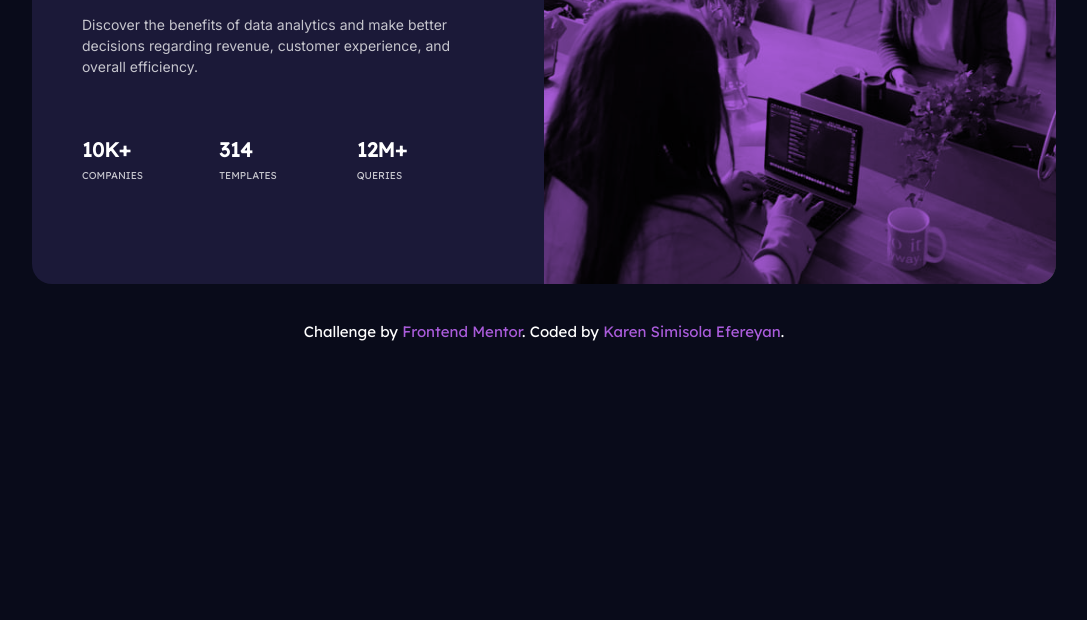
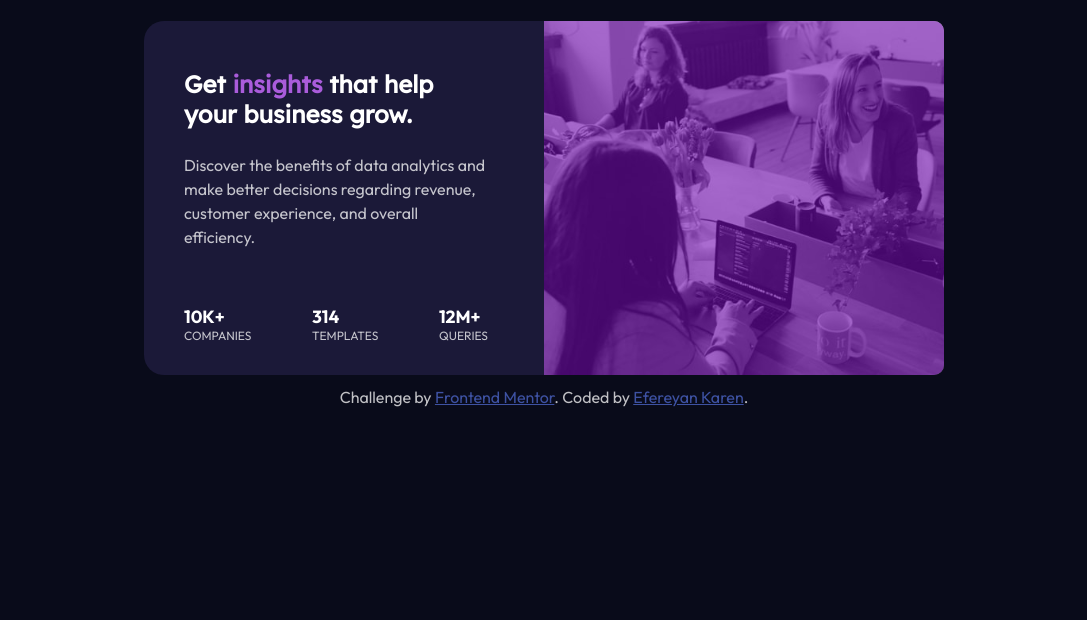
Before and after one commit to karenefereyan/stats-preview, a plain HTML site: page index.html in a window 1280 px wide. Shown: the part 180-800 px from the top of the page, without its empty margins (96-1183 px from the left). Drawn offline with nearby package versions, Linux system fonts and the light colour scheme.

Commit message:
Updated files to remove conflict

```diff
--- a/css/styles.css
+++ b/css/styles.css
@@ -1,20 +1,6 @@
-@import url('https://fonts.googleapis.com/css2?family=Inter:wght@400;700&display=swap');
-@import url('https://fonts.googleapis.com/css2?family=Lexend+Deca&display=swap');
+@import url('https://fonts.googleapis.com/css2?family=Inter:wght@400;700&family=Outfit:wght@400;700&display=swap');
+@import url('https://fonts.googleapis.com/css2?family=Inter:wght@400;700&family=Lexend+Deca&family=Outfit:wght@400;700&display=swap');
 
-
-:root{
-    --main-bg: hsl(233, 47%, 7%);
-    --card-bg: hsl(244, 38%, 16%);
-    --accent:hsl(277, 64%, 61%);
-    --main-heading-stats-color:hsl(0, 0%, 100%);
-    --main-paragraph-color:hsl(0, 0%, 100%, 0.75);
-    --stats-heading-color:hsla(0,0%, 100%, 0.6);
-}
-
-a{
-    text-decoration: none;
-    color: var(--accent);
-}
 
 *{
     margin: 0;
@@ -22,151 +8,154 @@ a{
     box-sizing: border-box;
 }
 
-body{
-    background-color: var(--main-bg);
-    font-family: 'Lexend Deca', sans-serif;
-    color: #fff;
-    font-size: 15px;
+html{
+    font-size: 16px;
 }
 
-.content-container{
-    width: 80%;
-    margin: 2.5em auto;
-    display: flex;
+:root{
+
+--main-background: hsl(233, 47%, 7%);
+--card-background: hsl(244, 38%, 16%);
+--accent-color: hsl(277, 64%, 61%);
+--heading-stats: hsl(0, 0%, 100%);
+--main-paragraph: hsla(0, 0%, 100%, 0.75);
+--stat-headings: hsla(0, 0%, 100%, 0.6);
+
 }
 
-.text-content{
-    max-width: 50%;
-    height: auto;
+img{
+    max-width: 100%;
+}
+
+body{
+    font-family: "Outfit", sans-serif;
+    background-color: var(--main-background);
+    color: var(--main-paragraph);
+    text-align: center;
+}
+
+.container{
+    background-color: var(--card-background);
+    border-radius:0 0 10px 10px;
+    max-width: 100%;
+    margin:2.5rem 2rem;
+}
+
+.card-image{
+    background: url("../images/image-header-mobile.jpg")
+    no-repeat center/cover;
+    height: 300px;
+    border-radius: 10px 10px 0 0;
+}
+
+.card-image .overlay{
+    background: hsl(277, 88%, 37%);
+    height: 300px;
+    opacity: .60;
+    border-radius: 10px 10px 0 0;
+}
+
+.card-image img{
+    border-radius: 10px 10px 0 0;
+}
+
+.card-content{
+    padding: 1.5rem 2rem;
+}
+
+h1{
+    color: var(--heading-stats);
+    font-family: "Lexend Deca", sans-serif;
+    font-weight: 700;
+}
+
+.insights{
+    color: var(--accent-color);
+}
+
+p{
+    color: var(--main-paragraph);
+    margin-top: 1.5rem;
+    line-height: 1.5rem;
+}
+
+.stats{
+    color: var(--stat-headings);
 }
 
 ul{
-    list-style: none;
-    margin: 0;
+    list-style-type: none;
+    display: flex;
+    justify-content: space-between;
+    flex-direction: column;
+    align-items: center;
 }
 
-h1, p{
-    margin: 0;
+ul li{
+    margin-top: 1.5rem;
+    text-transform: uppercase;
+    font-size: .75rem;
 }
 
-.highlight{
-    color: var(--accent);
+ul li span{
+    display: block;
+    color: var(--heading-stats) !important;
+    font-weight: 700;
+    font-size: 1.1rem;
 }
 
-.on-mobile{
-    display: none;
-}
+.attribution {
+    font-size: 1rem;
+    text-align: center;
+    margin:.75rem 1rem;
+ }
 
-.text-content{
-    background-color:var(--card-bg);
-    padding: 50px;
-    border-radius: 20px 0 0 20px;
-}
+.attribution a { color: hsl(228, 45%, 44%); }
 
-.text-content ul{
-    display: grid;
-    grid-template-columns: repeat(3, 1fr);
-    margin-top: 4em;
-}
+@media screen and (min-width:768px){
 
-.text-content li{
-    display: flex;
-    flex-direction: column;
-    justify-content: center;
-    text-transform: uppercase;
-    font-size: 10px;
-    color: var(--main-paragraph-color);
-    font-weight: 400;
-}
-
-.text-content p{
-    color:var(--main-paragraph-color);
-    line-height: 1.5em;
-    font-size: 14px;
-    font-family: 'Inter', sans-serif;
-}
-
-.stats-heading{
-    color: var(--main-heading-stats-color);
-    font-weight: bold;
-    font-size: 20px;
-    margin-bottom: 7px;
-}
-
-.text-content h1,
-.text-content p{
-    margin-bottom: 1em;
-}
-
-.image-content{
-    max-width: 50%;
-    position: relative;
-}
-
-.image-content img{
-    max-width: 100%;
-    height: 100%;
-    border-radius: 0 20px 20px 0;
-}
-
-.overlay{
-    position: absolute;
-    top: 0px;
-    left: 0px;
-    width: 100%;
-    height: 100%;
-    border-radius: 0 20px 20px 0;
-    background-color: var(--accent);
-    mix-blend-mode:multiply;
-}
-
-.attribution{
-   text-align: center;
-   margin-bottom: 1em;
-}
-
-@media only screen and (max-width:768px){
-    .on-mobile{
-        display: block;
+    body{
+        display: flex;
+        flex-direction: column;
+        justify-content: center;
+        align-items: center;
+        height: 100vh;
     }
 
-    .on-desktop{
-        display: none;
+    .container{
+        display: flex;
+        margin: 0 auto;
+        flex-direction: row-reverse;
+        width: 800px;
+        border-radius: 20px;
     }
 
-    .content-container{
-        flex-direction: column-reverse;
+    .card-image{
+        background: url("../images/image-header-desktop.jpg")
+        no-repeat center/cover;
+        height: auto;
+        border-radius: 0 10px 10px 0;
+        width: 50%;
     }
 
-    .text-content{
-        max-width: 100%;
-        text-align: center;
-        padding: 50px 20px;
-        border-radius: 0 0 20px 20px;
+    .card-image .overlay{
+        background: hsl(277, 88%, 37%);
+       height: 100%;
+        opacity: .60;
+        border-radius: 0 10px 10px 0;
+
     }
 
-    .text-content p{
-        font-size: 1em;
+    .card-content{
+        text-align: left;
+        padding: 3rem 3.5rem 0 2.5rem;
+        width: 50%;
     }
 
-    .text-content ul{
+    .card-content ul{
         display: flex;
-        flex-direction: column;
-    }
-
-    .text-content li{
-        margin-bottom: 2.5em;
-    }
-
-    .image-content{
-        max-width: 100%;
-    }
-
-    .image-content img{
-        width: 100%;
-        border-radius: 20px 20px 0 0;
-    }
-    .overlay{
-        border-radius: 20px 20px 0 0;
+        justify-content: space-between;
+        flex-direction:row;
+        margin: 2rem 0;
     }
 }
--- a/index.html
+++ b/index.html
@@ -1,49 +1,37 @@
-
 <!DOCTYPE html>
 <html lang="en">
 <head>
   <meta charset="UTF-8">
   <meta name="viewport" content="width=device-width, initial-scale=1.0"> <!-- displays site properly based on user's device -->
-  <meta name="author" content="Karen Simsisola Efereyan">
-  <meta name = "description" content = "Stats preview card component is a simple
-  challenge from frontendmentor. It aims to test my knowledge of responsiveness and
-  effective layout arrangement for building websites and web applications">
-  <meta name = "keywords" content = "stats preview component, frontendmentor stats preview
-  challenge, frontendmentor challenge, web design, web development, html site,
-  css site, karen efereyan frontendmentor, frontendmentor challenge karen efereyan">
+
   <link rel="icon" type="image/png" sizes="32x32" href="./images/favicon-32x32.png">
+
   <title>Frontend Mentor | Stats preview card component</title>
-  <link
-    rel="stylesheet"
-    href="https://cdnjs.cloudflare.com/ajax/libs/animate.css/4.1.1/animate.min.css"
-  />
-  <link rel="stylesheet" href="css/styles.css">
+  <link rel="stylesheet" href="./css/styles.css">
 </head>
 <body>
 
-    <div class="content-container">
-        <div class="text-content">
-            <h1 class="animate__animated animate__backInDown"> Get <span class="highlight">insights</span> that help your business grow.</h1>
-            <p class="animate__animated animate__bounce">Discover the benefits of data analytics and make better decisions regarding revenue, customer
-                experience, and overall efficiency.
-            </p>
-            <ul>
-                <li><span class="stats-heading">10k+</span>companies</li>
-                <li><span class="stats-heading">314</span> templates</li>
-                <li><span class="stats-heading">12m+ </span>queries</li>
-            </ul>
-        </div>
-        <div class="image-content">
-            <img src="./images/image-header-desktop.jpg" alt="desktop heaedr image" class="on-desktop" />
-            <img src="./images/image-header-mobile.jpg" alt="mbile header image" class="on-mobile" />
-            <div class="overlay"></div>
-        </div>
+  <section class="container">
+    <div class="card-image">
+      <div class="overlay">
+      </div>
     </div>
 
-    <div class="attribution">
+    <div class="card-content">
+      <h1>Get <span class="insights">insights </span>that help your business grow.</h1>
+      <p> Discover the benefits of data analytics and make better decisions regarding revenue, customer
+        experience, and overall efficiency.</p>
+        <ul>
+          <li><span class="stats">10k+</span> companies</li>
+          <li><span class="stats">314</span>templates</li>
+          <li><span class="stats">12m+</span>queries</li>
+        </ul>
+    </div>
+  </section>
+
+  <div class="attribution">
     Challenge by <a href="https://www.frontendmentor.io?ref=challenge" target="_blank">Frontend Mentor</a>.
-            Coded by <a href="#">Karen Simisola Efereyan</a>.
-
-    </div>
+    Coded by <a href="#">Efereyan Karen</a>.
+  </div>
 </body>
 </html>
```
Also changed, not shown: 2 other files.
